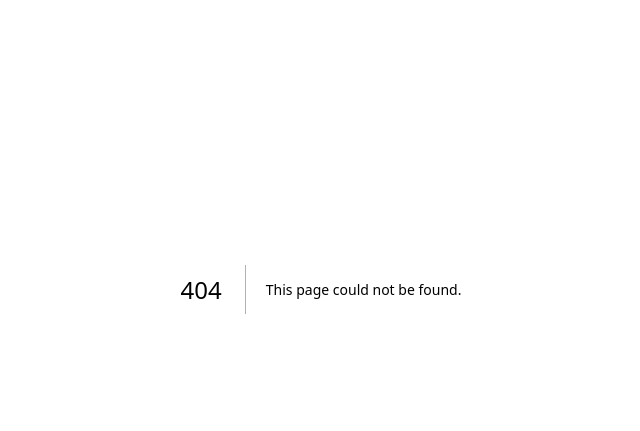
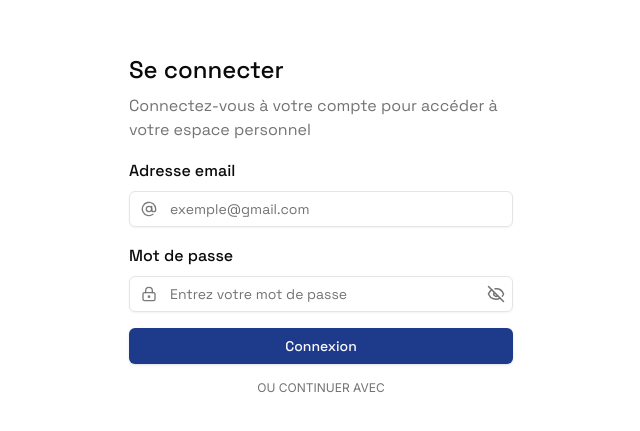
Before and after one commit to CousemaAnjary/mangas_hub, a Next.js app in the folder client/: page /login in a window 1280 px wide. Before the commit this address had no page. Shown: the part 111-542 px from the top of the page, without its empty margins (319-959 px from the left). Built offline with nearby package versions, Linux system fonts and the light colour scheme; no server answers; a web font is replaced by a local one.

Commit message:
feat: ajouter les composants AuthLayout et LoginPage avec leur structure de base

```diff
--- /dev/null
+++ b/client/app/(public)/layout.tsx
@@ -0,0 +1,36 @@
+
+export default function AuthLayout({ children }: { children: React.ReactNode }) {
+    /**
+     * ! STATE (état, données) de l'application
+     */
+
+
+    /**
+     * ! COMPORTEMENT (méthodes, fonctions) de l'application
+     */
+
+
+    /**
+     * ! AFFICHAGE (render) de l'application
+     */
+    return (
+        <div className="relative min-h-screen overflow-hidden">
+            {/* <Toaster richColors /> */}
+            {/* En-tête */}
+            <header>
+                {/* <Navbar /> */}
+            </header>
+
+            {/* Contenu principal */}
+            <main >
+                {/* Section 1 */}
+                <section className="flex min-h-[84vh]  items-center justify-center ">
+                    {children}
+                </section>
+            </main>
+
+            {/* Pied de page */}
+            <footer></footer>
+        </div>
+    )
+}
--- /dev/null
+++ b/client/app/(public)/login/page.tsx
@@ -0,0 +1,20 @@
+import LoginForm from "@/src/modules/auth/components/LoginForm"
+
+export default function LoginPage() {
+  /**
+   * ! STATE (état, données) de l'application
+   */
+
+  /**
+   * ! COMPORTEMENT (méthodes, fonctions) de l'application
+   */
+
+  /**
+   * ! AFFICHAGE (render) de l'application
+   */
+  return (
+    <>
+      <LoginForm />
+    </>
+  )
+}
```
